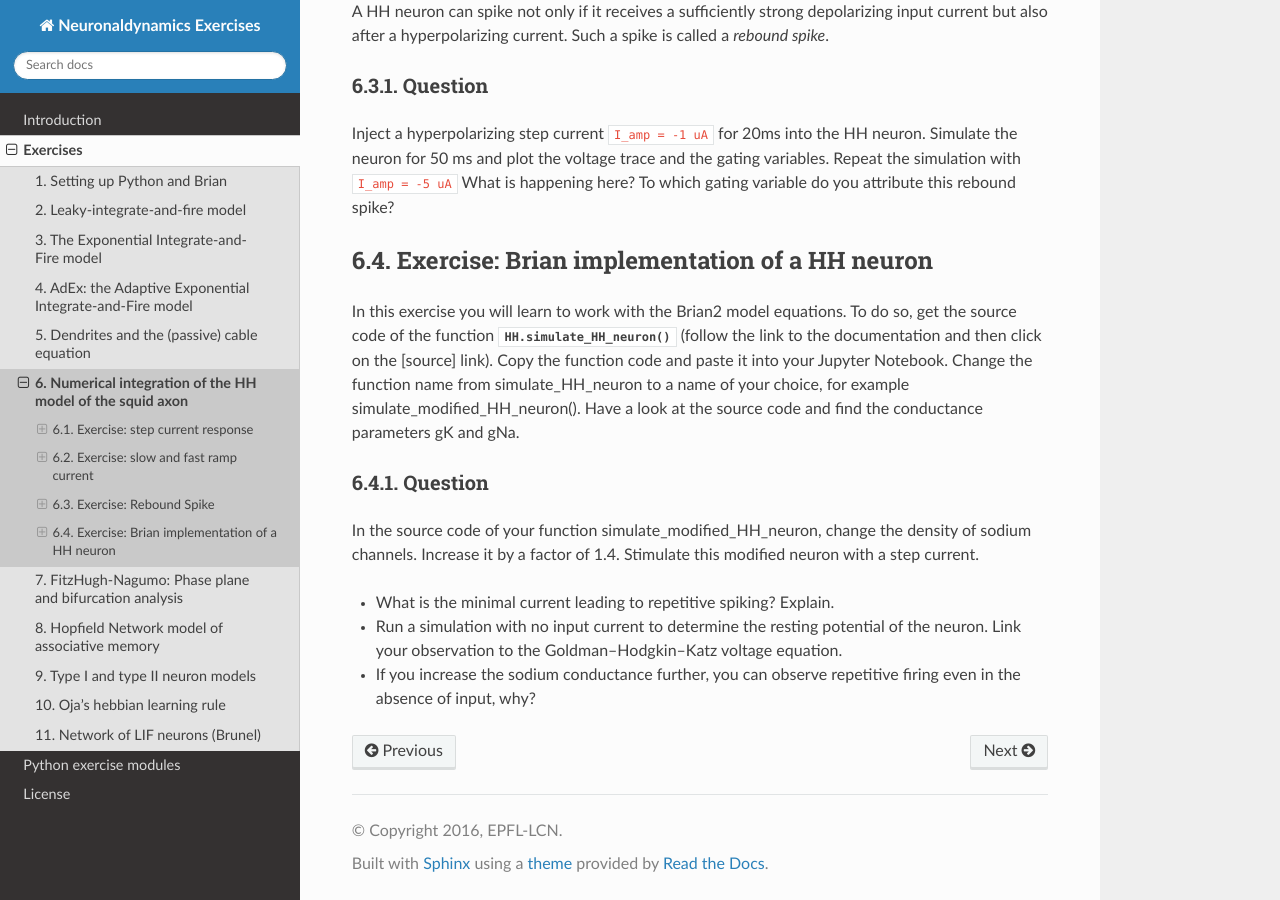
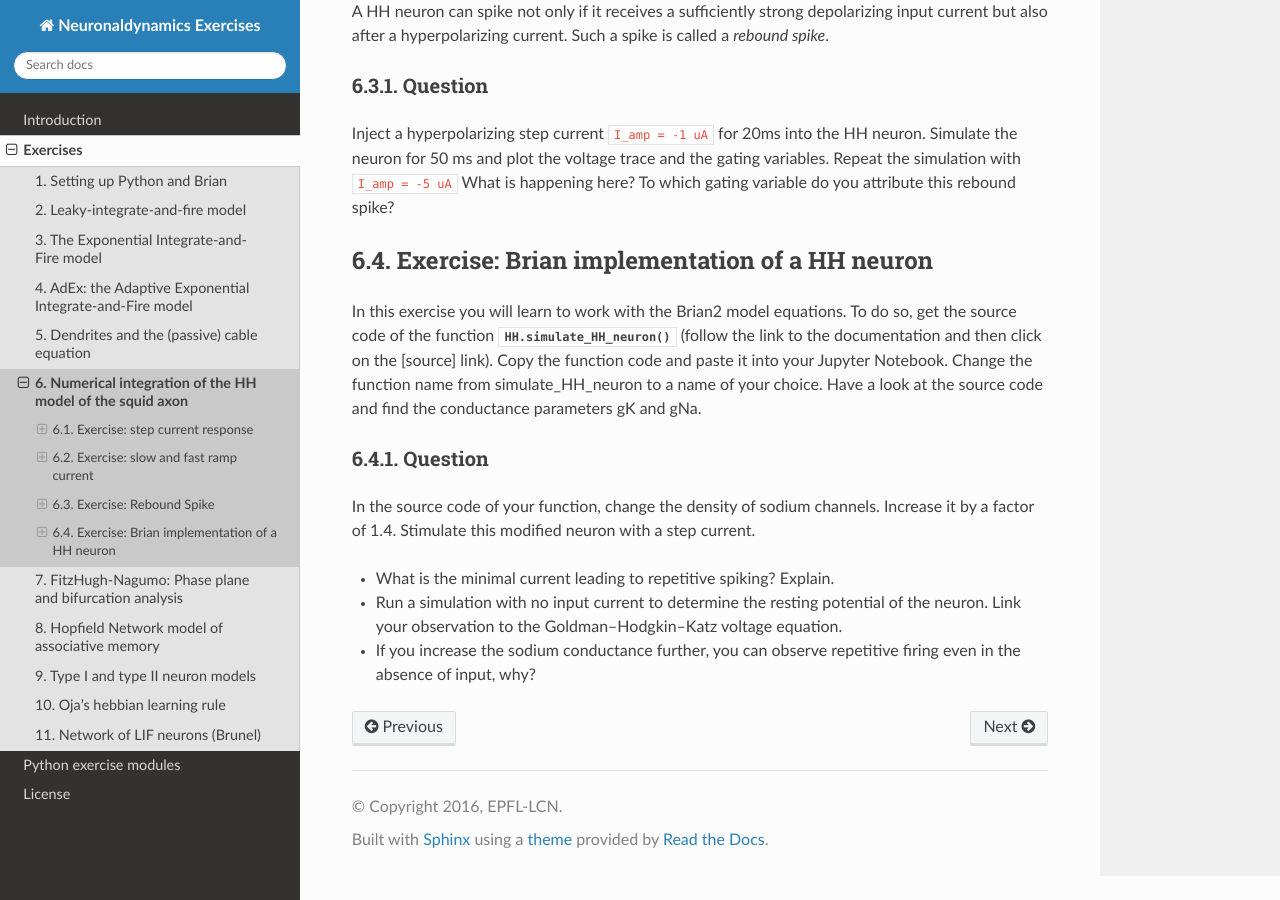
Before and after one commit to EPFL-LCN/neuronaldynamics-exercises, a Sphinx documentation site: the page built from doc/exercises/hodgkin-huxley.rst, in a window 1280 px wide and 900 px high, scrolled down 2494 px. Built offline with Sphinx 7.4.7 and the Read the Docs theme 2.0.0, drawn with Linux system fonts in a browser that asks for light colours; the version number could not be read and is left out; some of the changed text lies outside the part shown.

Commit message:
minor text changes

```diff
--- a/doc/exercises/hodgkin-huxley.rst
+++ b/doc/exercises/hodgkin-huxley.rst
@@ -101,11 +101,11 @@ Inject a hyperpolarizing step current ``I_amp = -1 uA`` for 20ms into the HH neu
 Exercise: Brian implementation of a HH neuron
 ---------------------------------------------
 
-In this exercise you will learn to work with the Brian2 model equations. To do so, get the source code of the function  :func:`.HH.simulate_HH_neuron` (follow the link to the documentation and then click on the [source] link). Copy the function code and paste it into your Jupyter Notebook. Change the function name from simulate_HH_neuron to a name of your choice, for example simulate_modified_HH_neuron(). Have a look at the source code and find the conductance parameters gK and gNa.
+In this exercise you will learn to work with the Brian2 model equations. To do so, get the source code of the function  :func:`.HH.simulate_HH_neuron` (follow the link to the documentation and then click on the [source] link). Copy the function code and paste it into your Jupyter Notebook. Change the function name from simulate_HH_neuron to a name of your choice. Have a look at the source code and find the conductance parameters gK and gNa.
 
 Question
 ~~~~~~~~
-In the source code of your function simulate_modified_HH_neuron, change the density of sodium channels. Increase it by a factor of 1.4. Stimulate this modified neuron with a step current.
+In the source code of your function, change the density of sodium channels. Increase it by a factor of 1.4. Stimulate this modified neuron with a step current.
 
 * What is the minimal current leading to repetitive spiking? Explain.
 * Run a simulation with no input current to determine the resting potential of the neuron. Link your observation to the  Goldman–Hodgkin–Katz voltage equation.
```
Also changed, not shown: other parts of doc/exercises/hodgkin-huxley.rst (+1 -1 lines).
